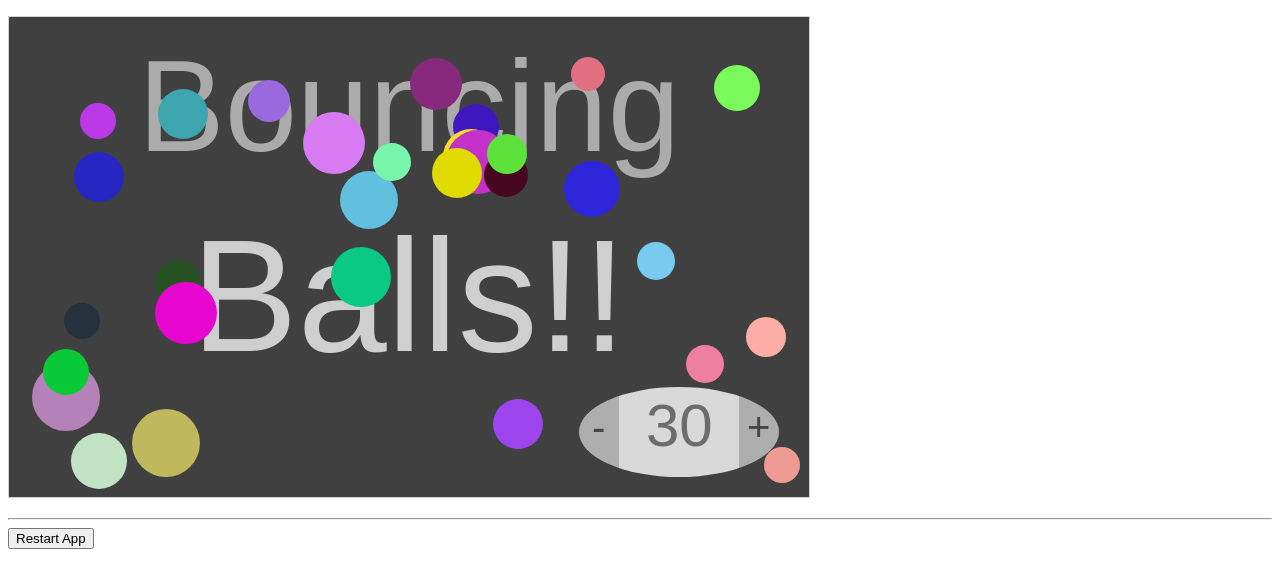
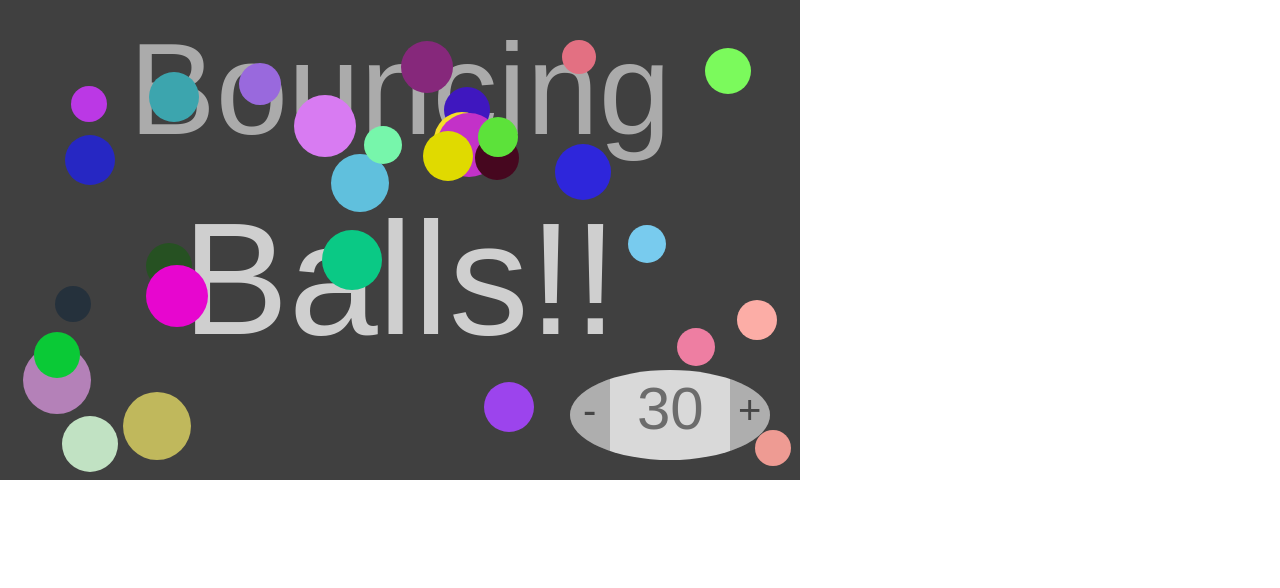
Before and after one commit to martinsavage/martinsavage.github.io, a plain HTML site: page index.html in a window 1280 px wide. Drawn offline with Linux system fonts and the light colour scheme.

Commit message:
no margin

```diff
--- a/index.html
+++ b/index.html
@@ -1,11 +1,14 @@
 <!DOCTYPE html>
 <html>
+<head>
+  <style type="text/css">
+  body { margin:0; }
+  </style>
+</head>
 <body>
-  <p></p><canvas id="canvas" width="800" height="480" style="border:1px solid #d3d3d3;">
+  <canvas id="canvas" width="800" height="480">
     Your browser does not support the HTML5 canvas tag.
-  </canvas></p>
-  <hr>
-  <button onClick="window.location.reload();">Restart App</button>
+  </canvas>
   <script src="./qedarray.js"></script>
 </body>
 </html>
```
